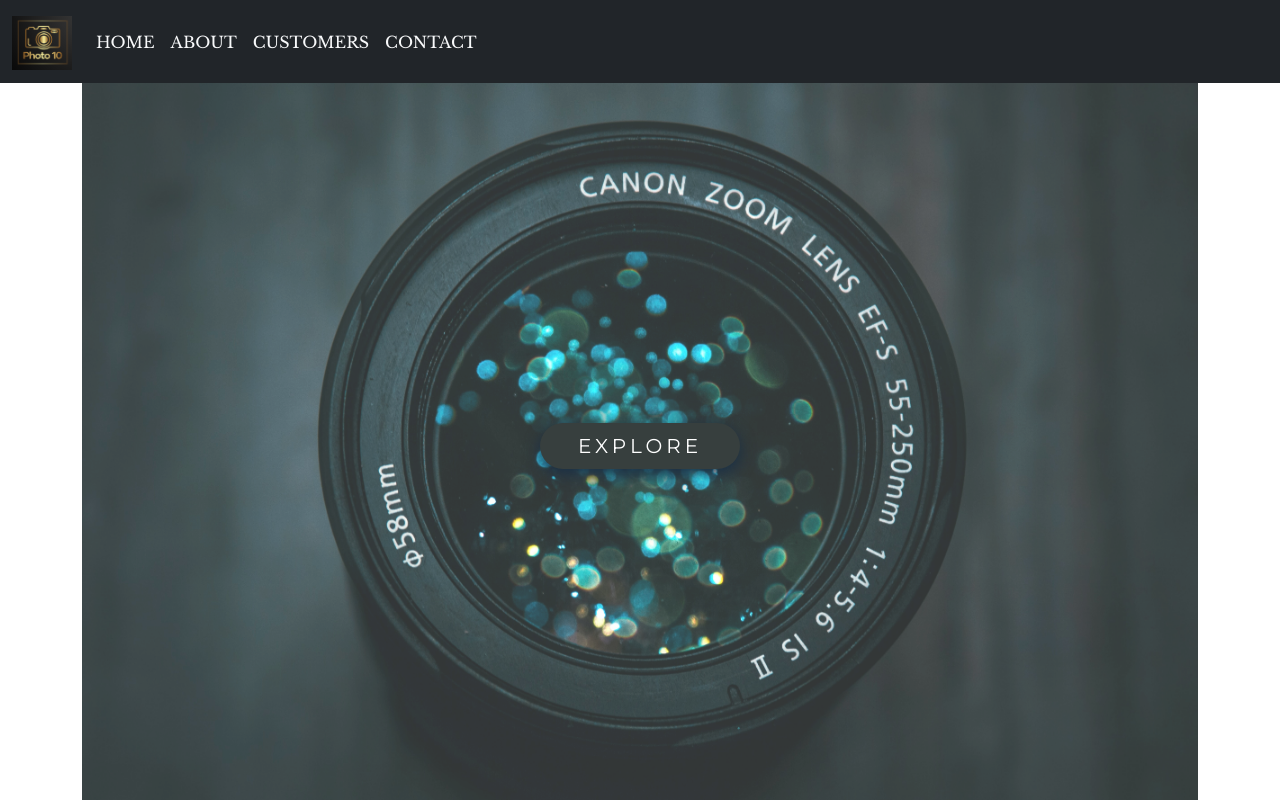
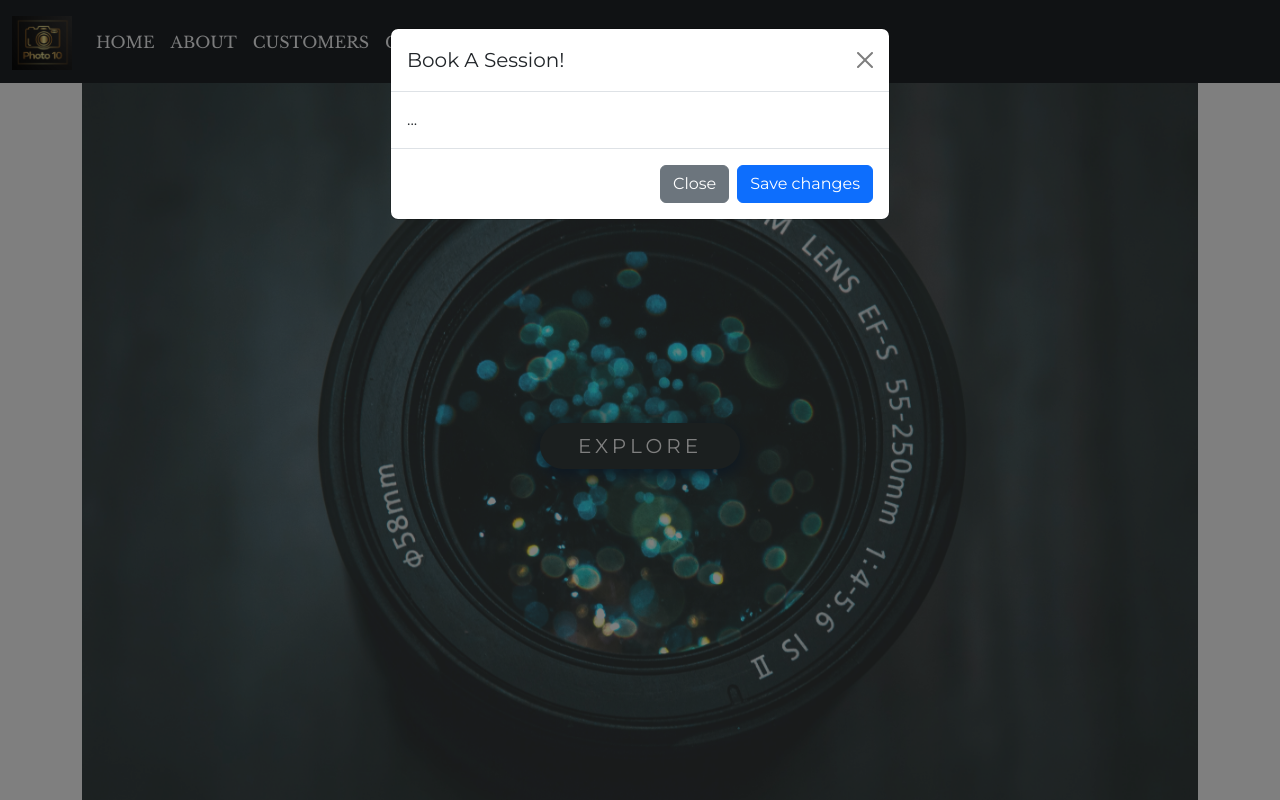
Before and after one commit to ChristineWeidhofer/Frontend-Team-Project, an Angular app: page / in a window 1280 px wide. Both pictures are taken after a click on the button "EXPLORE". Shown: the top 800 px of the page. Built offline with nearby package versions, Linux system fonts and the light colour scheme.

Commit message:
hero added modal/button

```diff
--- a/src/app/hero/hero.component.html
+++ b/src/app/hero/hero.component.html
@@ -1,4 +1,22 @@
 <div class="container">
-    <button class="button" id="btn">Explore</button>
+    <button class="button" data-bs-toggle="modal" data-bs-target="#exampleModal" id="btn">Explore</button>
+    <!-- Modal -->
+    <div class="modal fade" id="exampleModal" tabindex="-1" aria-labelledby="exampleModalLabel" aria-hidden="true">
+        <div class="modal-dialog">
+            <div class="modal-content">
+                <div class="modal-header">
+                    <h1 class="modal-title fs-5" id="exampleModalLabel">Book A Session!</h1>
+                    <button type="button" class="btn-close" data-bs-dismiss="modal" aria-label="Close"></button>
+                </div>
+                <div class="modal-body">
+                    ...
+                </div>
+                <div class="modal-footer">
+                    <button type="button" class="btn btn-secondary" data-bs-dismiss="modal">Close</button>
+                    <button type="button" class="btn btn-primary">Save changes</button>
+                </div>
+            </div>
+        </div>
+    </div>
     <img src="assets/hero1.jpg">
 </div>
--- a/src/app/hero/hero.component.ts
+++ b/src/app/hero/hero.component.ts
@@ -7,4 +7,5 @@ import { Component } from '@angular/core';
 })
 export class HeroComponent {
 
+
 }
```
